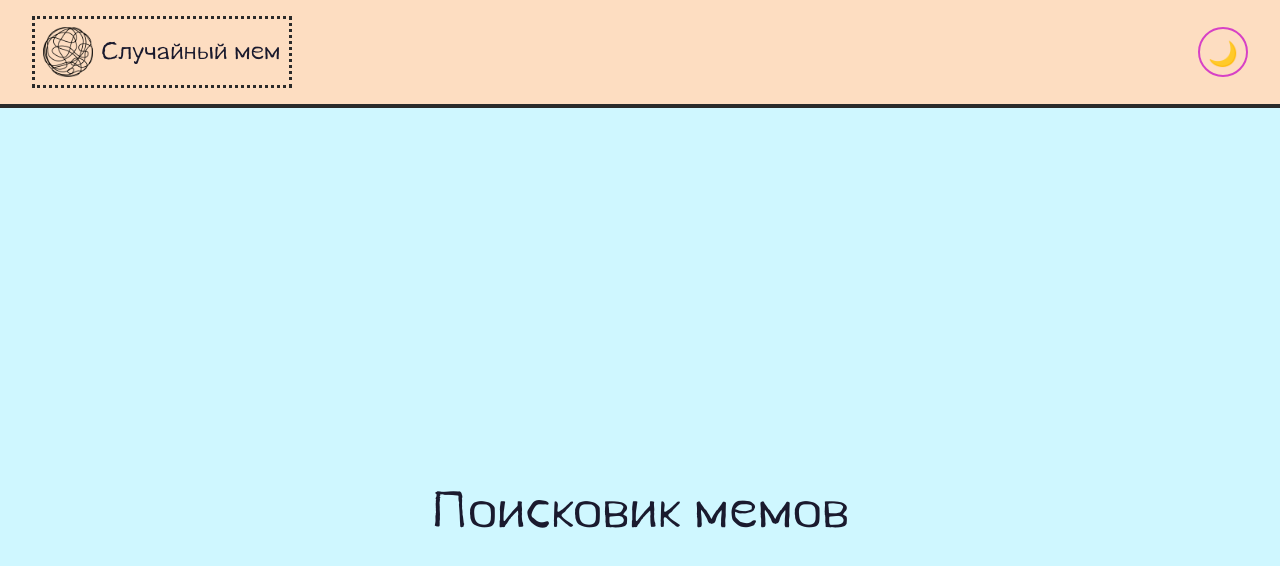
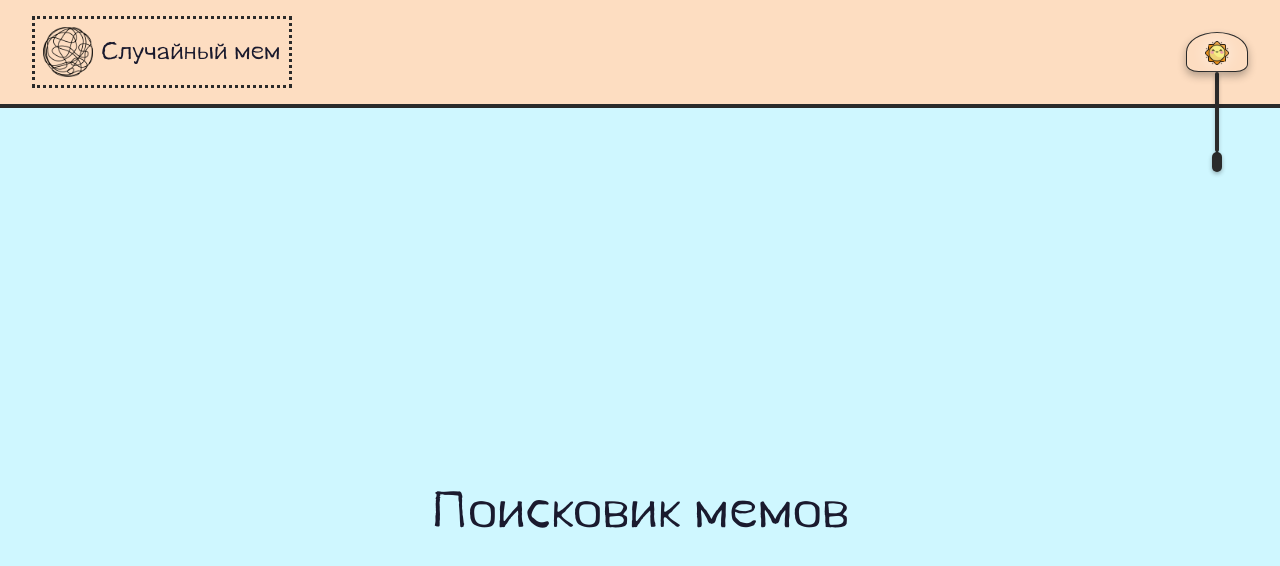
Before and after one commit to nekoi275/meme-search, a Vue app: page / in a window 1280 px wide. Shown: the top 566 px of the page. Built offline with nearby package versions, Linux system fonts and the light colour scheme.

Commit message:
theme toggle style

```diff
--- a/src/components/ThemeToggle.vue
+++ b/src/components/ThemeToggle.vue
@@ -1,12 +1,76 @@
 <script setup lang="ts">
-import { ref, onMounted } from 'vue'
+import { ref, onMounted, onUnmounted } from 'vue'
+import { gsap } from 'gsap'
 
 const isDarkTheme = ref(true)
+const cordRef = ref<HTMLElement>()
+const pullRef = ref<HTMLElement>()
+const lampRef = ref<HTMLElement>()
+
+let tl: gsap.core.Timeline | null = null
 
 const toggleTheme = () => {
   isDarkTheme.value = !isDarkTheme.value
   document.documentElement.classList.toggle('light-theme', !isDarkTheme.value)
   localStorage.setItem('theme', isDarkTheme.value ? 'dark' : 'light')
+
+  if (tl) tl.kill()
+  if (!cordRef.value || !pullRef.value) return
+
+  tl = gsap.timeline()
+
+  tl.to(cordRef.value, {
+    height: '120px',
+    duration: 0.2,
+    ease: 'power2.out'
+  })
+  .to(pullRef.value, {
+    top: '160px',
+    duration: 0.2,
+    ease: 'power2.out'
+  }, 0)
+  .to(cordRef.value, {
+    height: '80px',
+    duration: 0.3,
+    ease: 'elastic.out(1, 0.5)'
+  })
+  .to(pullRef.value, {
+    top: '120px',
+    duration: 0.3,
+    ease: 'elastic.out(1, 0.5)'
+  }, '-=0.3')
+}
+
+const handleMouseEnter = () => {
+  if (tl) tl.kill()
+  if (!cordRef.value || !pullRef.value) return
+
+  gsap.to(cordRef.value, {
+    height: '90px',
+    duration: 0.3,
+    ease: 'power2.out'
+  })
+  gsap.to(pullRef.value, {
+    top: '130px',
+    duration: 0.3,
+    ease: 'power2.out'
+  })
+}
+
+const handleMouseLeave = () => {
+  if (tl) tl.kill()
+  if (!cordRef.value || !pullRef.value) return
+
+  gsap.to(cordRef.value, {
+    height: '80px',
+    duration: 0.3,
+    ease: 'power2.out'
+  })
+  gsap.to(pullRef.value, {
+    top: '120px',
+    duration: 0.3,
+    ease: 'power2.out'
+  })
 }
 
 onMounted(() => {
@@ -20,31 +84,114 @@ onMounted(() => {
     document.documentElement.classList.toggle('light-theme', !isDarkTheme.value)
   }
 })
+
+onUnmounted(() => {
+  if (tl) tl.kill()
+})
 </script>
 
 <template>
-  <button @click="toggleTheme" class="theme-toggle">
-    {{ isDarkTheme ? '☀️' : '🌙' }}
-  </button>
+  <div class="lamp-container" @click="toggleTheme" @mouseenter="handleMouseEnter" @mouseleave="handleMouseLeave">
+    <div ref="lampRef" class="lamp">
+      <div class="lamp-bulb" :class="{ 'bulb-on': !isDarkTheme }">
+        <img
+          :src="isDarkTheme ? '/src/assets/full-moon.png' : '/src/assets/sun.png'"
+          :alt="isDarkTheme ? 'Full Moon' : 'Sun'"
+          class="theme-icon"
+        />
+      </div>
+    </div>
+
+    <div ref="cordRef" class="cord"></div>
+
+    <div ref="pullRef" class="pull-handle"></div>
+  </div>
 </template>
 
 <style scoped>
-.theme-toggle {
-  background-color: transparent;
-  border: 2px solid var(--accent-color);
-  font-size: 1.5em;
-  padding: 0.5em;
-  border-radius: 50%;
-  width: 50px;
-  height: 50px;
+.lamp-container {
+  position: relative;
   display: flex;
+  flex-direction: column;
   align-items: center;
-  justify-content: center;
+  cursor: pointer;
+  user-select: none;
+  height: 40px;
+  overflow: visible;
+}
+
+.lamp {
+  position: relative;
+  z-index: 3;
+  width: 60px;
+  height: 40px;
+  background: var(--secondary-color);
+  border: 1px solid var(--black);
+  border-radius: 50% 50% 20% 20%;
+  box-shadow: 0 4px 8px rgba(0, 0, 0, 0.3);
+}
+
+.lamp-bulb {
+  position: absolute;
+  top: 50%;
+  left: 50%;
+  padding-top: 0.5rem;
+  transform: translate(-50%, -50%);
+  transition: all 0.3s ease;
+  opacity: 0.7;
+}
+
+.theme-icon {
+  width: 24px;
+  height: 24px;
+  object-fit: contain;
   transition: all 0.3s ease;
 }
 
-.theme-toggle:hover {
-  background-color: var(--accent-color);
-  transform: scale(1.1);
+.bulb-on {
+  opacity: 1;
+}
+
+.bulb-on .theme-icon {
+  filter: drop-shadow(0 0 8px rgba(255, 255, 255, 0.6));
+}
+
+.cord {
+  width: 4px;
+  height: 80px;
+  background: var(--black);
+  position: absolute;
+  top: 40px;
+  left: 50%;
+  transform: translateX(-50%);
+  z-index: 2;
+  border-radius: 2px;
+  box-shadow: 0 2px 4px rgba(0, 0, 0, 0.2);
+  transform-origin: top;
+}
+
+.pull-handle {
+  width: 10px;
+  height: 20px;
+  background: var(--black);
+  border-radius: 6px;
+  position: absolute;
+  top: 120px;
+  left: 50%;
+  transform: translateX(-50%);
+  z-index: 1;
+  box-shadow: 0 2px 4px rgba(0, 0, 0, 0.3);
+}
+
+.pull-handle::before {
+  content: '';
+  position: absolute;
+  top: -2px;
+  left: 50%;
+  transform: translateX(-50%);
+  width: 2px;
+  height: 4px;
+  background: var(--black);
+  border-radius: 1px;
 }
 </style>
```
Also changed, not shown: src/assets/full-moon.png (added), src/assets/sun.png (added).
